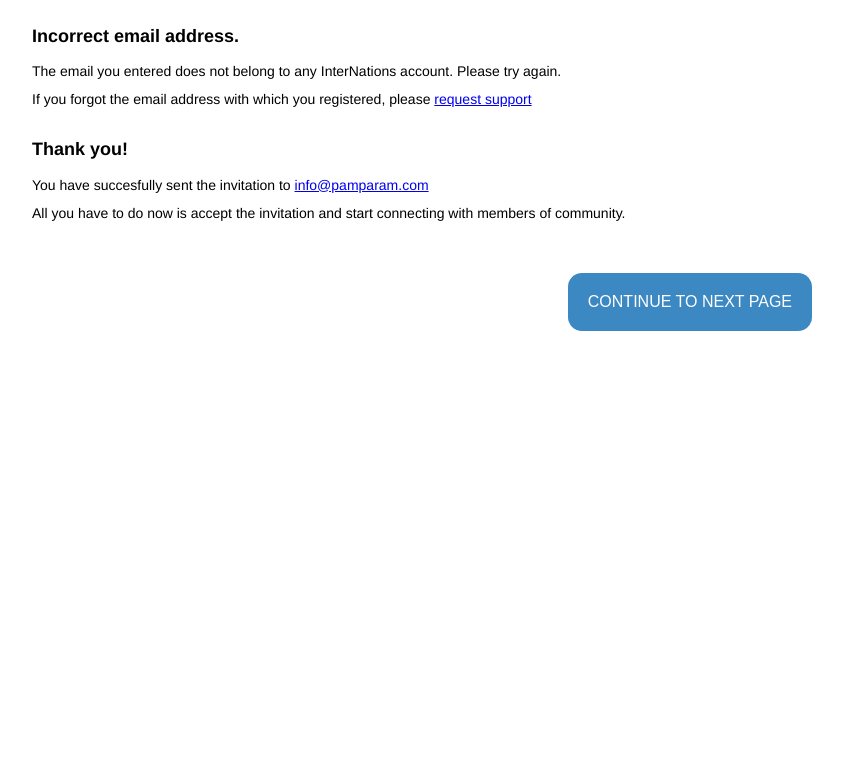
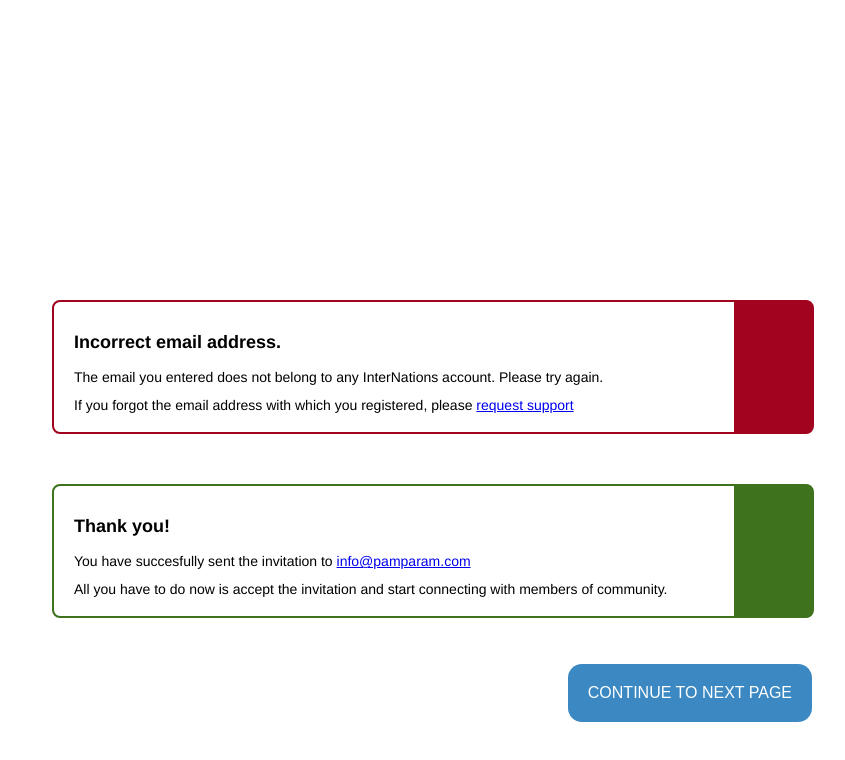
Before and after one commit to Montekarl/Homework-No2-FrontEnd--SuitCSS, a plain HTML site: page index.html in a window 1280 px wide. Shown: the whole page, without its empty margins (208-1053 px from the left). Drawn offline with Linux system fonts and the light colour scheme.

Commit message:
Add files via upload
Priderinti komponentu pavadinimai po paskutiniu pakeitimu style.css.

```diff
--- a/index.html
+++ b/index.html
@@ -8,12 +8,12 @@
     </head>
     <body>
         <section class="MainSection">
-            <p id="MessageSuccess--messageFailure">
+            <p id="Message--messageFailure">
                 <b class="MainFont--errorMessageFont">Incorrect email address.</b><br>
                 <span class="MainFont--borderFont">The email you entered does not belong to any InterNations account. Please try again.<br>
                 If you forgot the email address with which you registered, please <a href="mailto:#">request support</a></span><br>
             </p>
-            <p id="MessageSuccess--messageSuccess">
+            <p id="Message--messageSuccess">
                 <b class="MainFont--errorMessageFont">Thank you!</b><br>
                 <span class="MainFont--borderFont">You have succesfully sent the invitation to <a href="mailto:#">info@pamparam.com</a><br>
                 All you have to do now is accept the invitation and start connecting with members of community.</span>
```
